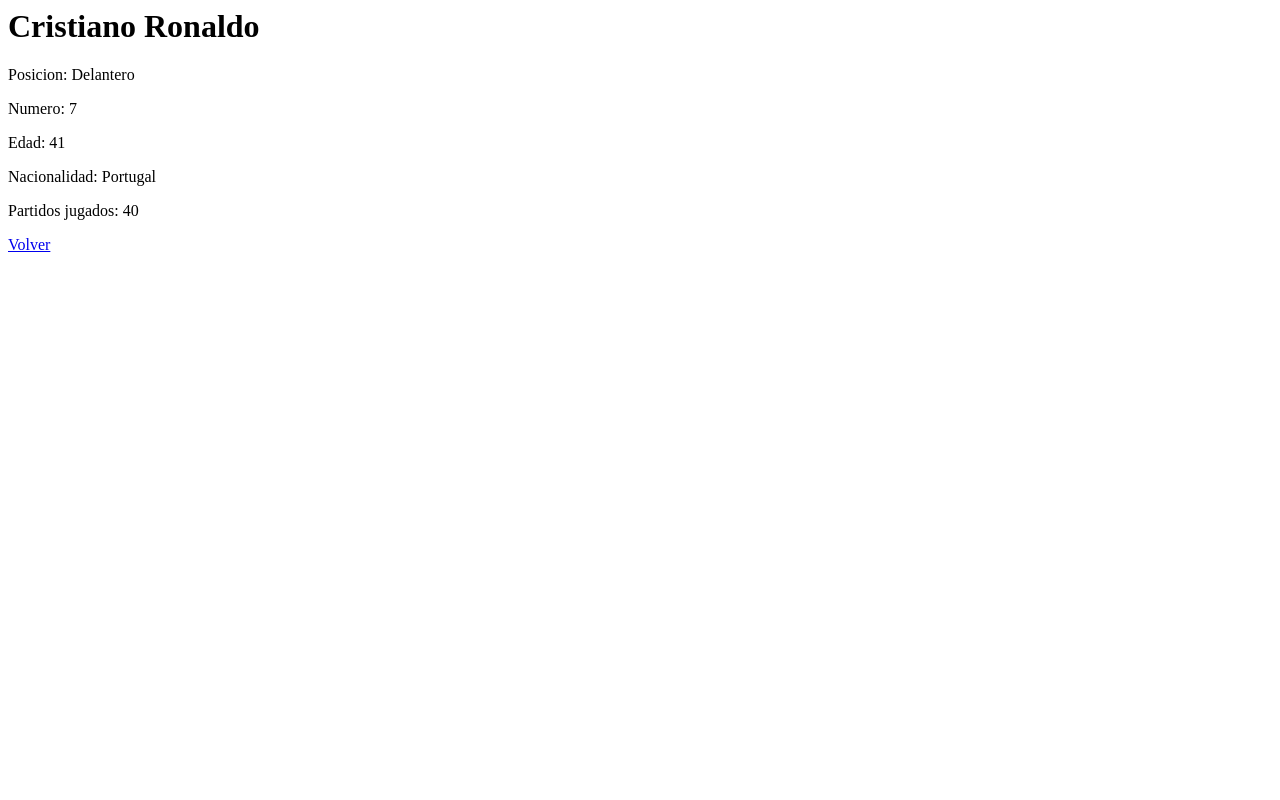
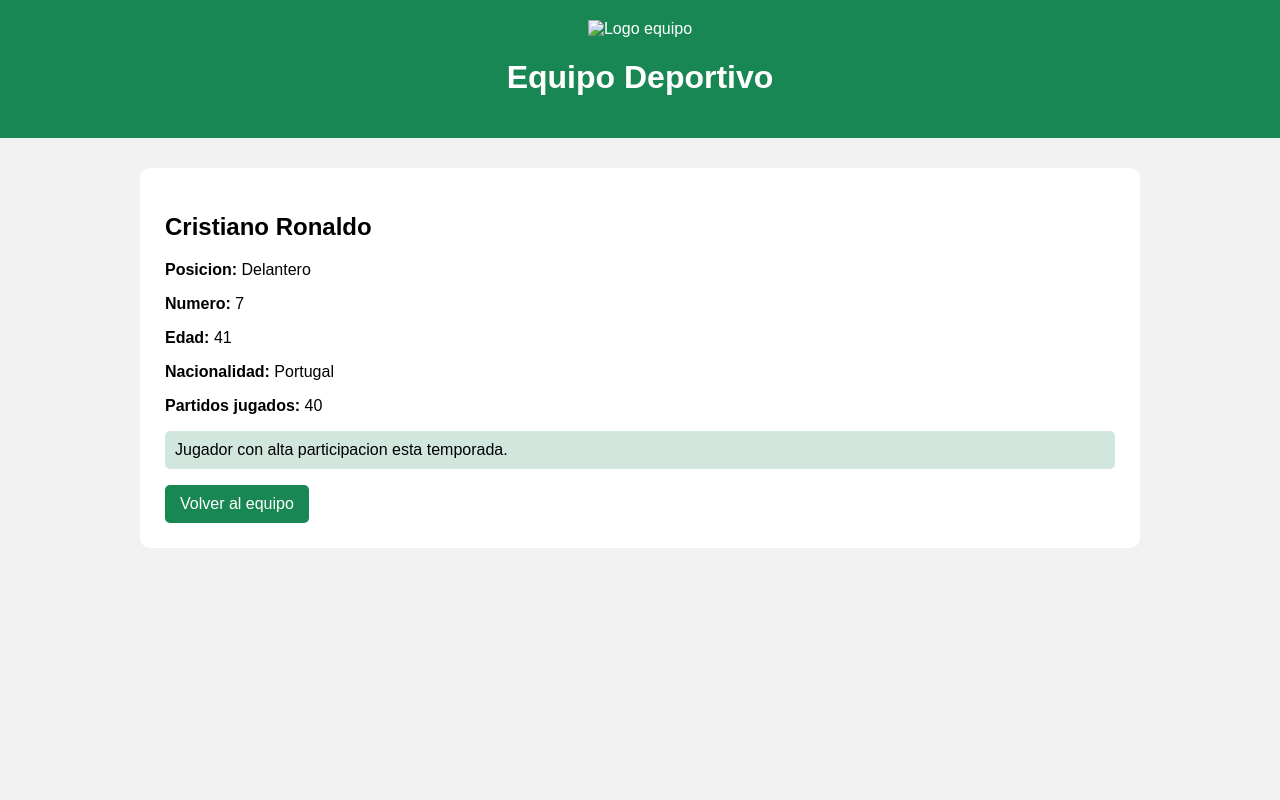
Before and after one commit to Causet009/equipo-deportivo-django, a Django app: page /jugador/1/ in a window 1280 px wide. Run offline with Django 5.2, Linux system fonts and the light colour scheme.

Commit message:
Proyecto completo

```diff
--- a/config/settings.py
+++ b/config/settings.py
@@ -55,7 +55,7 @@ ROOT_URLCONF = 'config.urls'
 TEMPLATES = [
     {
         'BACKEND': 'django.template.backends.django.DjangoTemplates',
-        'DIRS': [],
+        'DIRS': [BASE_DIR / 'templates'],
         'APP_DIRS': True,
         'OPTIONS': {
             'context_processors': [
@@ -116,6 +116,9 @@ USE_TZ = True
 # https://docs.djangoproject.com/en/5.2/howto/static-files/
 
 STATIC_URL = 'static/'
+STATICFILES_DIRS = [
+    BASE_DIR / 'static',
+]
 
 # Default primary key field type
 # https://docs.djangoproject.com/en/5.2/ref/settings/#default-auto-field
--- a/equipo/templates/equipo/detalle.html
+++ b/equipo/templates/equipo/detalle.html
@@ -1,11 +1,43 @@
-<h1>{{ jugador.nombre }}</h1>
+{% extends 'base.html' %}
 
-<p>Posicion: {{ jugador.posicion }}</p>
-<p>Numero: {{ jugador.numero }}</p>
-<p>Edad: {{ jugador.edad }}</p>
-<p>Nacionalidad: {{ jugador.nacionalidad }}</p>
-<p>Partidos jugados: {{ jugador.partidos_jugados }}</p>
+{% block titulo %}
+{{ jugador.nombre }} | Equipo Deportivo
+{% endblock %}
 
-<a href="{% url 'equipo:inicio' %}">
-    Volver
-</a>
+{% block contenido %}
+
+<div class="detalle">
+
+    <h2>{{ jugador.nombre|title }}</h2>
+
+    <p><strong>Posicion:</strong> {{ jugador.posicion }}</p>
+
+    <p><strong>Numero:</strong> {{ jugador.numero }}</p>
+
+    <p><strong>Edad:</strong> {{ jugador.edad }}</p>
+
+    <p><strong>Nacionalidad:</strong> {{ jugador.nacionalidad }}</p>
+
+    <p><strong>Partidos jugados:</strong> {{ jugador.partidos_jugados }}</p>
+
+    {% if jugador.partidos_jugados >= 35 %}
+
+    <p class="destacado">
+        Jugador con alta participacion esta temporada.
+    </p>
+
+    {% else %}
+
+    <p>
+        Jugador con menos de 35 partidos esta temporada.
+    </p>
+
+    {% endif %}
+
+    <a class="boton" href="{% url 'equipo:inicio' %}">
+        Volver al equipo
+    </a>
+
+</div>
+
+{% endblock %}
--- /dev/null
+++ b/static/css/estilos.css
@@ -0,0 +1,56 @@
+body {
+    margin: 0;
+    font-family: Arial, sans-serif;
+    background-color: #f2f2f2;
+}
+
+header {
+    background-color: #198754;
+    color: white;
+    text-align: center;
+    padding: 20px;
+}
+
+header img {
+    width: 80px;
+}
+
+main {
+    width: 90%;
+    max-width: 1000px;
+    margin: 30px auto;
+}
+
+.contenedor {
+    display: flex;
+    flex-wrap: wrap;
+    gap: 20px;
+}
+
+.tarjeta {
+    background-color: white;
+    padding: 20px;
+    width: 250px;
+    border-radius: 10px;
+}
+
+.detalle {
+    background-color: white;
+    padding: 25px;
+    border-radius: 10px;
+}
+
+.boton {
+    display: inline-block;
+    background-color: #198754;
+    color: white;
+    padding: 10px 15px;
+    text-decoration: none;
+    border-radius: 5px;
+}
+
+.destacado {
+    background-color: #d1e7dd;
+    padding: 10px;
+    border-radius: 5px;
+}
--- /dev/null
+++ b/templates/base.html
@@ -0,0 +1,31 @@
+{% load static %}
+
+<!DOCTYPE html>
+<html lang="es">
+<head>
+    <meta charset="UTF-8">
+    <meta name="viewport" content="width=device-width, initial-scale=1.0">
+
+    <title>
+        {% block titulo %}
+        Equipo Deportivo
+        {% endblock %}
+    </title>
+
+    <link rel="stylesheet" href="{% static 'css/estilos.css' %}">
+</head>
+
+<body>
+
+    <header>
+        <img src="{% static 'img/logo.svg' %}" alt="Logo equipo">
+        <h1>Equipo Deportivo</h1>
+    </header>
+
+    <main>
+        {% block contenido %}
+        {% endblock %}
+    </main>
+
+</body>
+</html>
```
Also changed, not shown: equipo/templates/equipo/inicio.html (+24 -3 lines), README.md (added), static/img/logo.svg (added).
